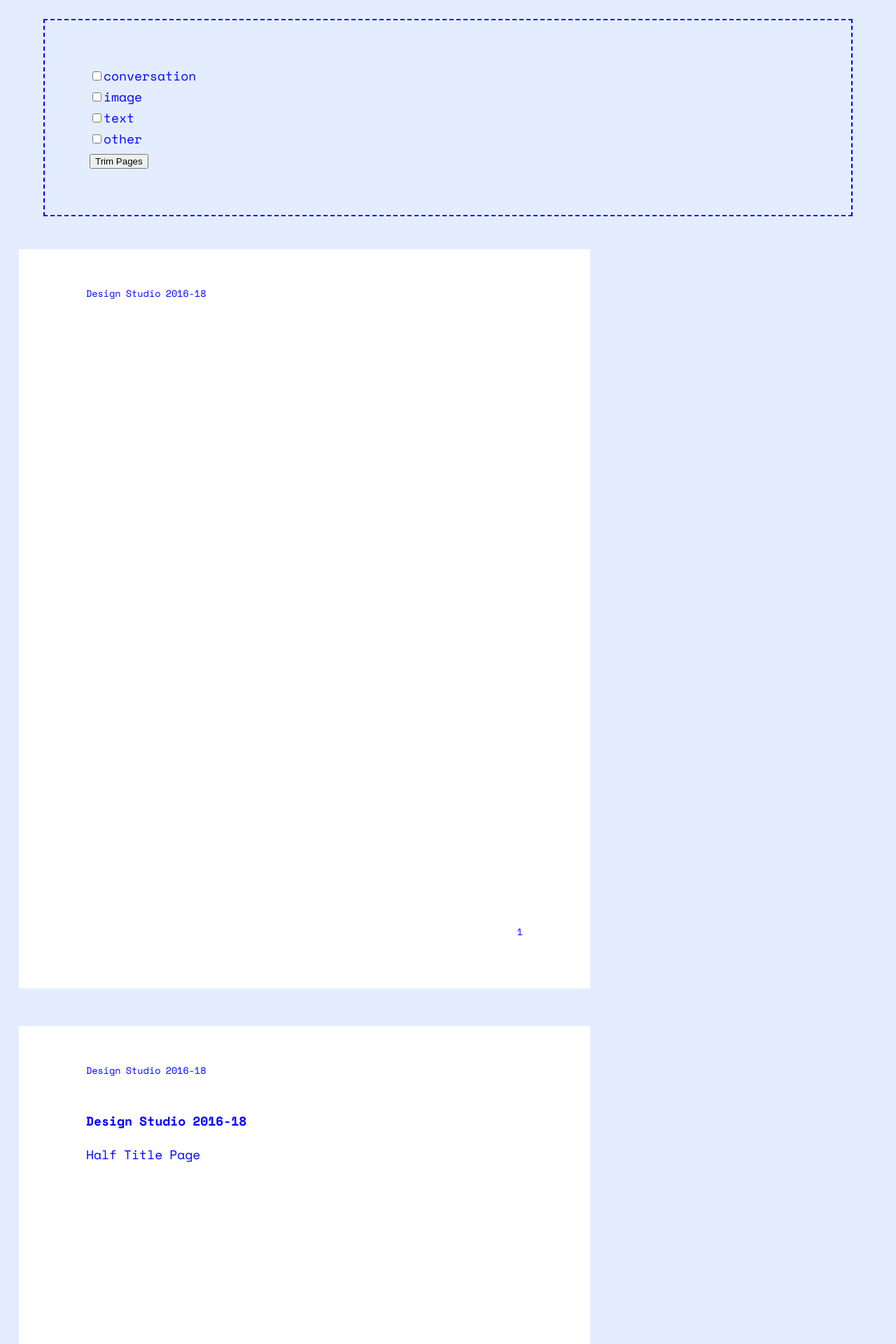
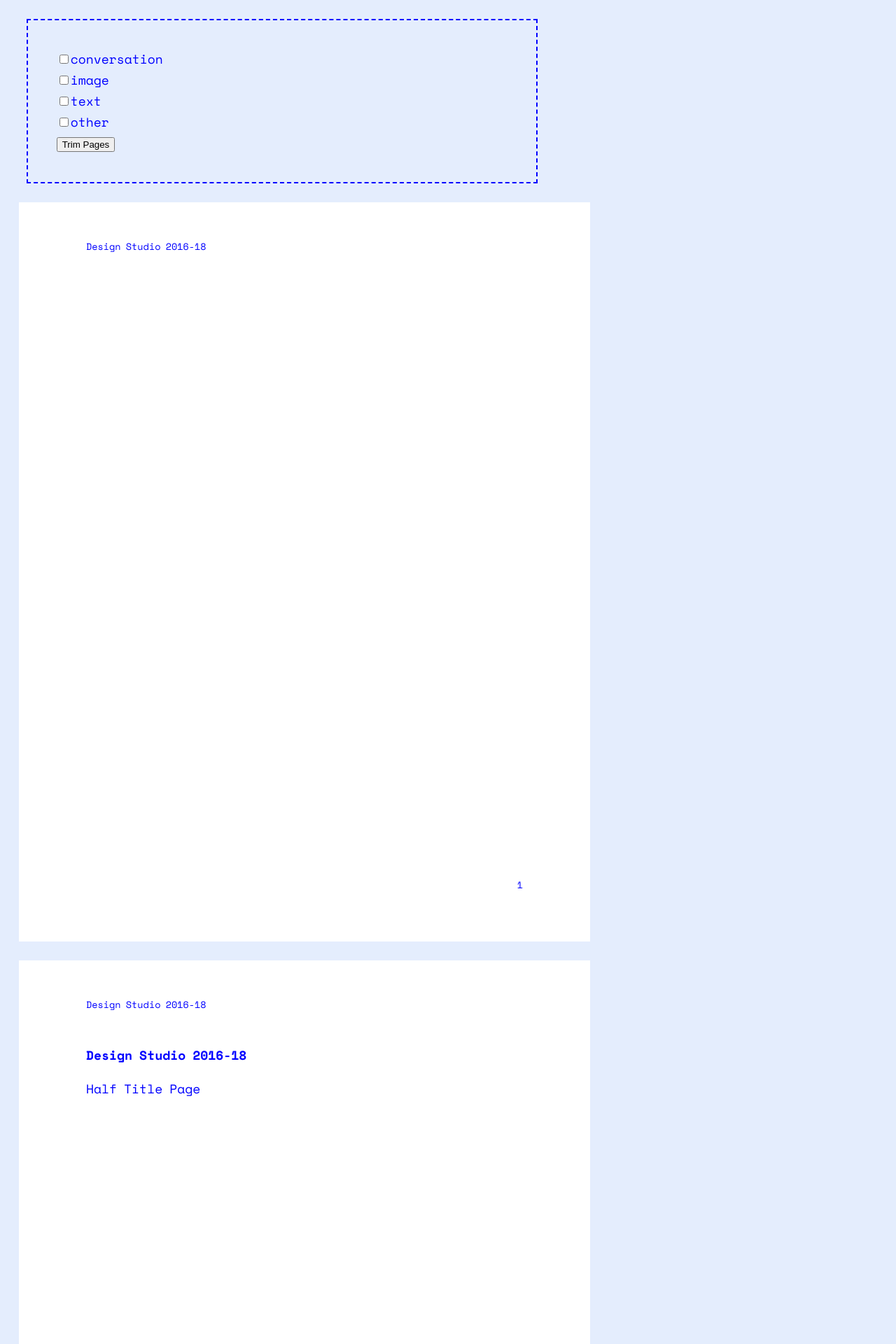
Before and after one commit to thedesignoffice/babybindery, a Jekyll site: the page built from book.html, in a window 1280 px wide. Shown: the top 1920 px of the page at 70% size. Built offline with Jekyll 4.4.1, drawn with Linux system fonts in a browser that asks for light colours.

Commit message:
revert body change

```diff
--- a/css/book.css
+++ b/css/book.css
@@ -4,8 +4,8 @@
 
 body{
   background: #e4edfd;
-/*  width: 8.4in; Just shy of 8.5 to avoid problems, see print.css
-  height: 10.9in; */
+  width: 8.4in; Just shy of 8.5 to avoid problems, see print.css */
+  height: 10.9in;
 }
 
 #content-source{
@@ -31,8 +31,6 @@
   width: 8.5in;
   margin: 3vh;
 }
-.sheet:nth-child(odd) { float: left; clear: left; }
-.sheet:nth-child(even) { float: left; }
 
 @media print {
   .sheet, html, body {
```
